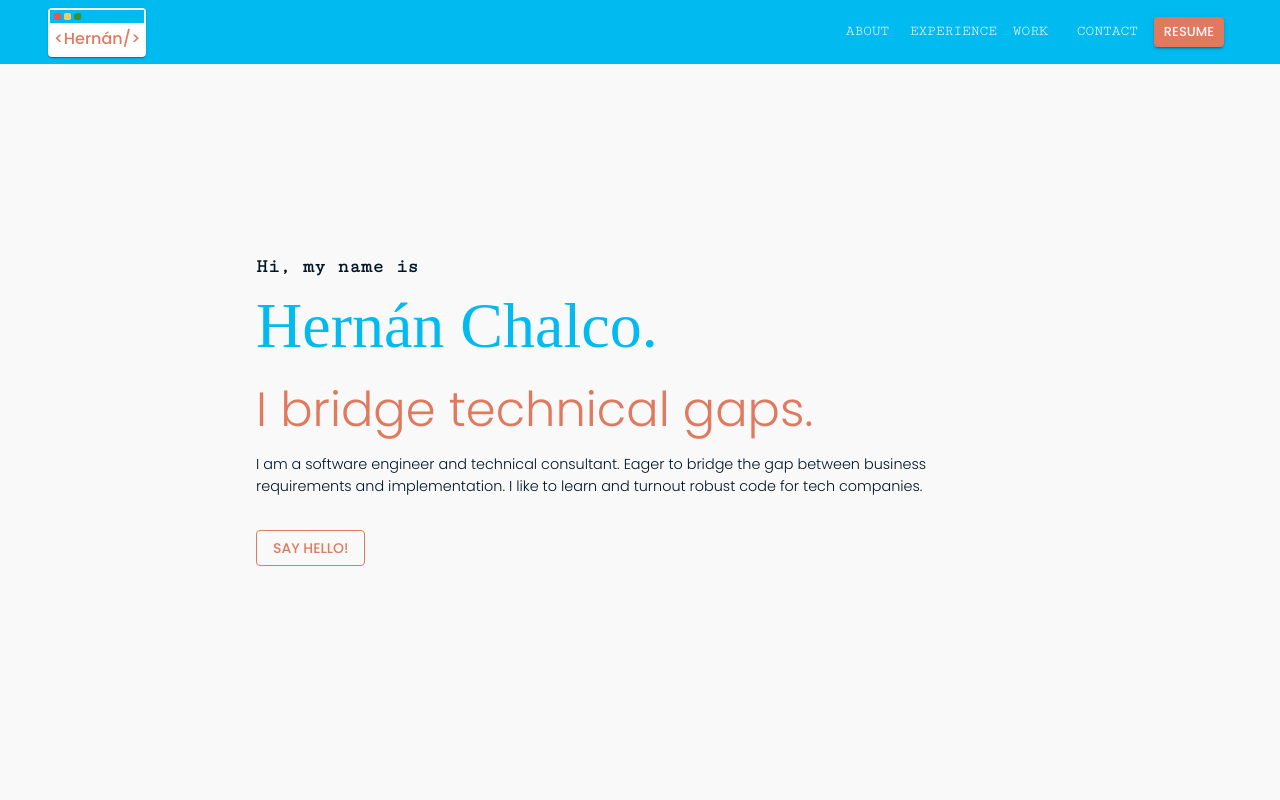
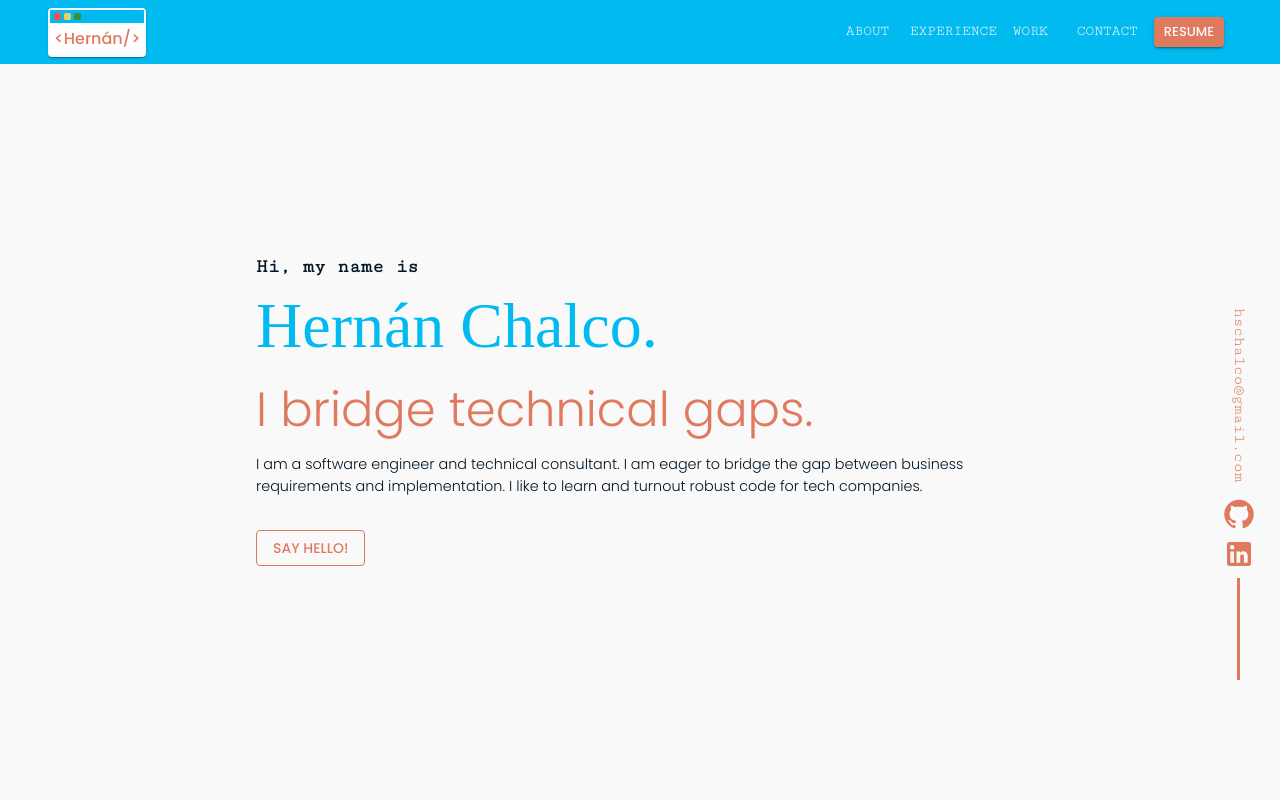
Before and after one commit to i-am-hernan/portfolio, a Next.js app in the folder packages/client/: page / in a window 1280 px wide. Shown: the top 800 px of the page. Built offline with nearby package versions, Linux system fonts and the light colour scheme; grey boxes are pictures that could not be loaded; a web font is replaced by a local one.

Commit message:
add network effect

```diff
--- a/packages/client/components/Section/About.tsx
+++ b/packages/client/components/Section/About.tsx
@@ -74,6 +74,22 @@ const About: any = () => {
                   .start();
               }}
             />
+            <Typography
+              sx={{
+                color: "white",
+                fontFamily: "Poppins,sans-serif;",
+                fontSize: "1rem",
+                fontWeight: "light",
+                textDecoration: "none",
+                pt: 3,
+              }}
+            >
+              I'm Hernán. I'm a passionate developer who has developed healthy
+              strategies by which to redirect his obsessive and compulsive
+              behaviors towards being more productive. I enjoy soccer,
+              yo-yo-ing, lots of keto ice cream (thus not keto), and leveling-up
+              just a little bit more each day.
+            </Typography>
           </Box>
         </Grid>
       </Grid>
--- a/packages/client/components/Section/Experience.tsx
+++ b/packages/client/components/Section/Experience.tsx
@@ -1,20 +1,90 @@
+import Particles from "react-tsparticles";
+import { loadSlim } from "tsparticles-slim";
 import { Container } from "@mui/material";
+import { useCallback, useMemo } from "react";
 
-const Experience: any = () => {
+const Experience = (props) => {
+  const options = useMemo(() => {
+    // all options can be found here: https://particles.js.org/docs/interfaces/Options_Interfaces_IOptions.IOptions.html
+    return {
+      background: {
+        color: "#FAF9F9", // this sets a background color for the canvas
+      },
+      autoPlay: true,
+      fullScreen: {
+        enable: false, // enabling this will make the canvas fill the entire screen, it's enabled by default
+        zIndex: 0, // this is the z-index value used when the fullScreen is enabled, it's 0 by default
+      },
+      interactivity: {
+        events: {
+          onClick: {
+            enable: true, // enables the click event
+            mode: "push", // adds the particles on click
+          },
+          onHover: {
+            enable: true, // enables the hover event
+            mode: "repulse", // make the particles run away from the cursor
+          },
+        },
+        modes: {
+          push: {
+            quantity: 10, // number of particles to add on click
+          },
+          repulse: {
+            distance: 100, // distance of the particles from the cursor
+          },
+        },
+      },
+      particles: {
+        color: {
+          value: "#01BAEF",
+        },
+        links: {
+          color: "#01BAEF",
+          enable: true, // enabling this will make particles linked together
+          distance: 200, // maximum distance for linking the particles
+        },
+        move: {
+          enable: true, // enabling this will make particles move in the canvas
+          speed: { min: 2, max: 5 }, // using a range in speed value will make particles move in a random speed between min/max values, each particles have its own value, it won't change in time by default
+        },
+        opacity: {
+          value: { min: 0.3, max: 0.7 }, // using a different opacity, to have some semitransparent effects
+        },
+        size: {
+          value: { min: 3, max: 6 }, // let's randomize the particles size a bit
+        },
+      },
+    };
+  }, []);
+
+  // useCallback is not mandatory, but it's recommended since this callback can be memoized if static
+  const particlesInit = useCallback((engine) => {
+    loadSlim(engine);
+    // loadFull(engine); // for this sample the slim version is enough, choose whatever you prefer, slim is smaller in size but doesn't have all the plugins and the mouse trail feature
+  }, []);
+
+  // setting an id can be useful for identifying the right particles component, this is useful for multiple instances or reusable components
   return (
     <Container
       maxWidth={false}
       component="section"
       disableGutters
       sx={{
-        bgcolor: "red",
+        bgcolor: "#FAF9F9",
         height: "100vh",
-        py: 0,
+        py: 10,
         position: "relative",
         px: 0,
       }}
+      id="experience"
     >
-      <img src='/san-francisco.jpg' width={"50%"} height={"100%"} />
+      <Particles
+        id={props.id}
+        init={particlesInit}
+        options={options}
+        height={"500px"}
+      />
     </Container>
   );
 };
--- a/packages/client/components/Section/Intro.tsx
+++ b/packages/client/components/Section/Intro.tsx
@@ -1,4 +1,6 @@
-import { Button, Container, Typography } from "@mui/material";
+import { Button, Container, Typography, Box } from "@mui/material";
+import GitHubIcon from "@mui/icons-material/GitHub";
+import LinkedInIcon from "@mui/icons-material/LinkedIn";
 
 const Intro: any = () => {
   return (
@@ -19,6 +21,46 @@ const Intro: any = () => {
         px: "20%",
       }}
     >
+      <Box
+        sx={{
+          bgcolor: "#FAF9F9",
+          py: 0,
+          position: "fixed",
+          right: 0,
+          bottom: "15%",
+          px: 2,
+          color: "#E07A5F",
+          display: "flex",
+          flexDirection: "column",
+          fontSize: "2rem",
+          alignItems: "center",
+        }}
+        direction="column"
+      >
+        <Typography
+          sx={{
+            writingMode: "vertical-lr",
+            fontFamily: "Cutive Mono, monospace;",
+            fontSize: "1rem",
+            textDecoration: "none",
+            py: 2,
+          }}
+        >
+          hschalco@gmail.com
+        </Typography>
+        <GitHubIcon sx={{ pb: 1, fontSize: "2rem" }} />
+        <LinkedInIcon sx={{ pb: 1, fontSize: "2rem" }} />
+        <Container>
+          <Box
+            sx={{
+              border: 1,
+              height: "100px",
+              width: "1px",
+              bgcolor: "#E07A5F",
+            }}
+          ></Box>
+        </Container>
+      </Box>
       <Typography
         variant="h3"
         sx={{
@@ -59,9 +101,9 @@ const Intro: any = () => {
           py: 1,
         }}
       >
-        I am a software engineer and technical consultant. Eager to bridge the
-        gap between business requirements and implementation. I like to learn
-        and turnout robust code for tech companies.
+        I am a software engineer and technical consultant. I am eager to bridge
+        the gap between business requirements and implementation. I like to
+        learn and turnout robust code for tech companies.
       </Typography>
       <Button
         sx={{ color: "#E07A5F", borderColor: "#E07A5F", mt: 3, px: 2 }}
--- a/packages/client/package.json
+++ b/packages/client/package.json
@@ -30,10 +30,13 @@
     "next": "^13.1.2",
     "react": "^18.2.0",
     "react-dom": "^18.2.0",
+    "react-particles": "^2.9.1",
     "react-redux": "^8.0.5",
     "react-router-dom": "^6.6.2",
+    "react-tsparticles": "^2.9.3",
     "request": "^2.88.2",
     "request-promise": "^4.2.6",
+    "tsparticles-slim": "^2.9.2",
     "typewriter-effect": "^2.19.0"
   }
 }
```
Also changed, not shown: packages/client/components/Footer/index.tsx (+6 -12 lines), 1 other file (tests, documents, lock files or other folders).
